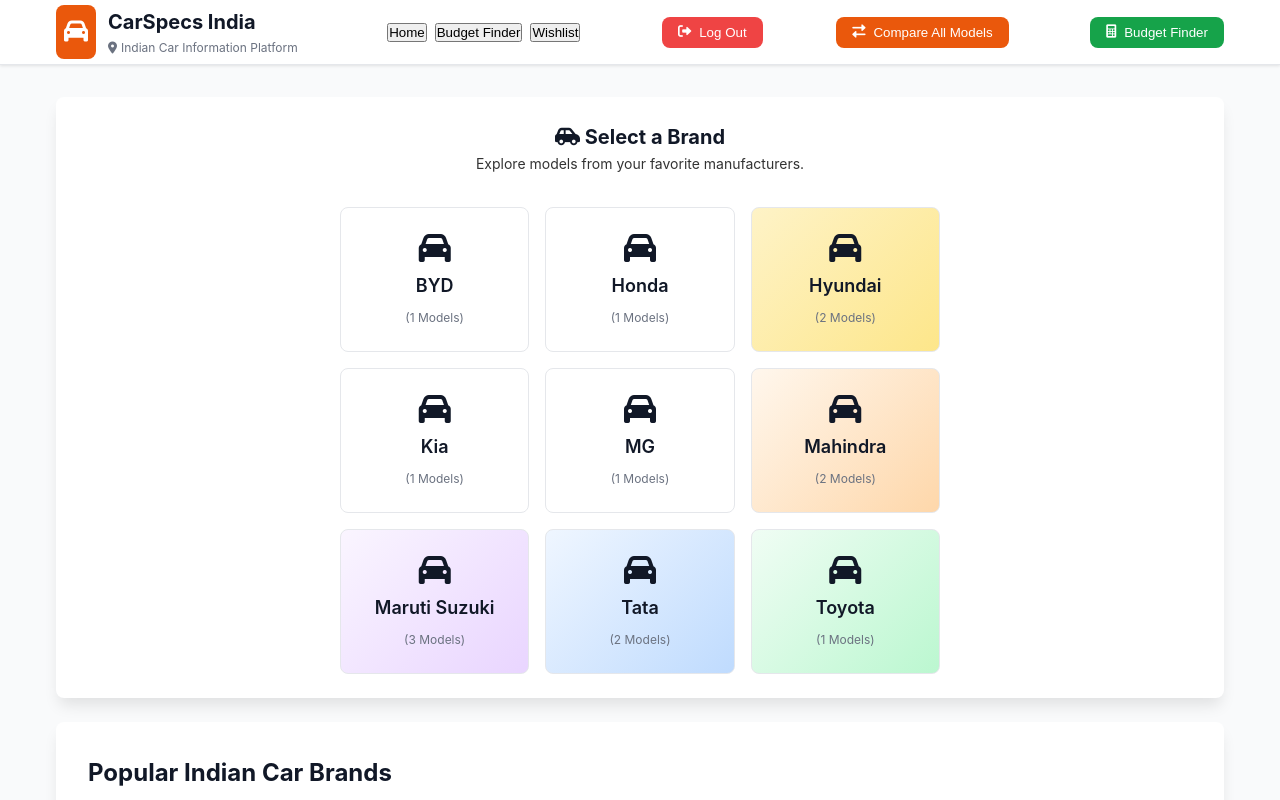
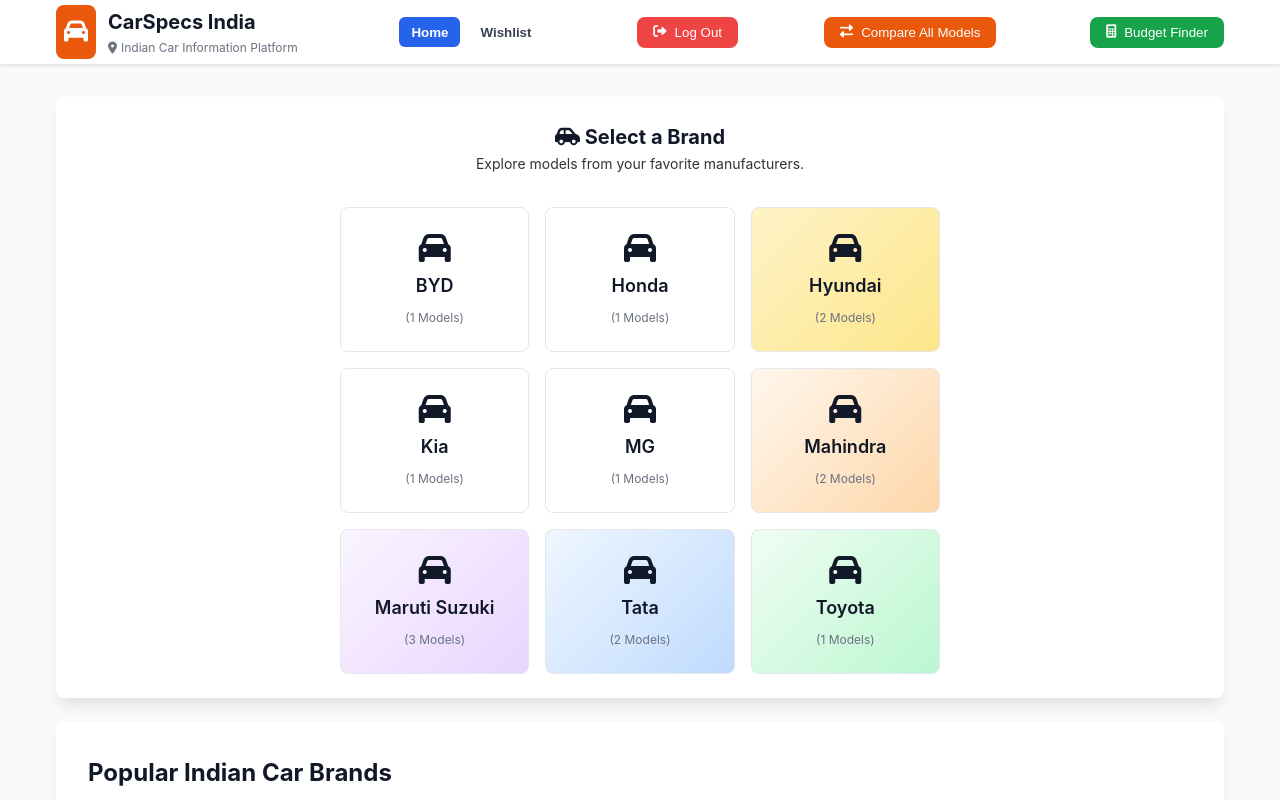
Before and after one commit to Vedanth-Rach/CarspecsHub_automiles, a website: page dashboard.html in a window 1280 px wide. Shown: the top 800 px of the page. Drawn offline with Linux system fonts and the light colour scheme.

Commit message:
fix: remove duplicate Budget tab; style header tabs (Home/Wishlist)

```diff
--- a/app.js
+++ b/app.js
@@ -56,7 +56,6 @@
 
 // Header tab buttons
 const tabHome = document.getElementById('tabHome');
-const tabBudgetTab = document.getElementById('tabBudget');
 const tabWishlist = document.getElementById('tabWishlist');
 
 // Wishlist state for the current logged-in user
@@ -218,7 +217,6 @@
     closeBudgetModal.addEventListener('click', () => hideBudgetModal());
     // Header tab listeners (if present)
     if (tabHome) tabHome.addEventListener('click', () => { currentView = 'BRAND_SELECT'; renderContent(); });
-    if (tabBudgetTab) tabBudgetTab.addEventListener('click', () => { currentView = 'BUDGET'; renderContent(); showBudgetModal(); });
     if (tabWishlist) tabWishlist.addEventListener('click', () => { currentView = 'WISHLIST'; renderContent(); renderWishlistView(); });
 
     comparisonModal.addEventListener('click', function(e) {
@@ -687,10 +685,6 @@
         if (tabHome) {
             tabHome.classList.toggle('active', currentView === 'BRAND_SELECT');
             tabHome.setAttribute('aria-pressed', currentView === 'BRAND_SELECT');
-        }
-        if (tabBudgetTab) {
-            tabBudgetTab.classList.toggle('active', currentView === 'BUDGET');
-            tabBudgetTab.setAttribute('aria-pressed', currentView === 'BUDGET');
         }
         if (tabWishlist) {
             tabWishlist.classList.toggle('active', currentView === 'WISHLIST');
--- a/dashboard.html
+++ b/dashboard.html
@@ -61,9 +61,8 @@
 					</div>
 				</div>
 
-				<nav class="top-tabs" style="display:flex; gap:0.5rem; margin-left:1rem; align-items:center;">
+				<nav class="top-tabs">
 					<button id="tabHome" class="tab-btn" aria-pressed="true">Home</button>
-					<button id="tabBudget" class="tab-btn">Budget Finder</button>
 					<button id="tabWishlist" class="tab-btn">Wishlist</button>
 				</nav>
 
--- a/styles.css
+++ b/styles.css
@@ -82,6 +82,38 @@
     cursor: pointer;
     font-weight: 500;
     transition: background-color 0.2s;
+}
+
+/* Top tabs in header (Home, Wishlist) */
+.top-tabs {
+    display: flex;
+    gap: 0.5rem;
+    margin-left: 1rem;
+    align-items: center;
+}
+
+.tab-btn {
+    background: transparent;
+    border: none;
+    padding: 0.45rem 0.75rem;
+    border-radius: 0.375rem;
+    cursor: pointer;
+    color: #374151;
+    font-weight: 600;
+    transition: background-color 0.12s, color 0.12s;
+}
+
+.tab-btn:hover {
+    background: #f3f4f6;
+}
+
+.tab-btn.active {
+    background: #2563eb;
+    color: white;
+}
+
+.tab-btn:focus {
+    outline: 2px solid rgba(37,99,235,0.18);
 }
 
 .compare-btn:hover {
```
